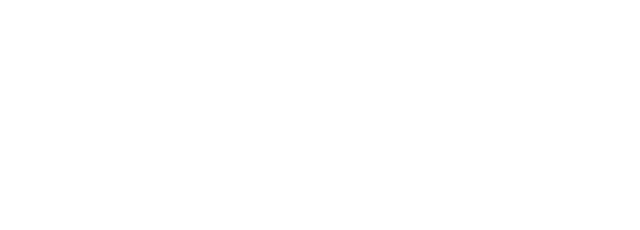
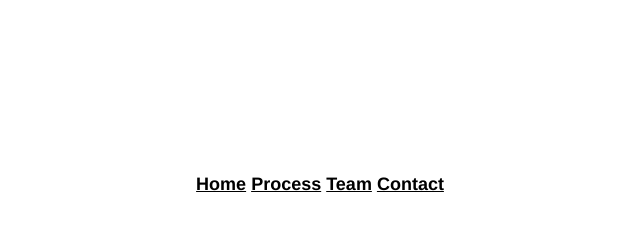
Before and after one commit to webRunner10810/BroadwayDesign, a plain HTML site: page index.html in a window 1280 px wide. Shown: the whole page, without its empty margins (320-960 px from the left). Drawn offline with Linux system fonts and the light colour scheme.

Commit message:
Added header links and stylesheet fixes

```diff
--- a/index.html
+++ b/index.html
@@ -5,5 +5,16 @@
   <link rel="stylesheet" type="text/css" href="./resources/styles.css"
 </head>
 <body>
+  <!--Top w/ banner -->
+  <header>
+    <h1>Broadway Design</h1>
+    <nav>
+      <a href="#home" target="_blank">Home</a>
+      <a href=" " target="_blank">Process</a>
+      <a href=" " target="_blank">Team</a>
+      <a href=" " target="_blank">Contact</a>
+    </nav>
+  </header>
+
 </body>
 </html>
--- a/resources/styles.css
+++ b/resources/styles.css
@@ -1,9 +1,14 @@
 body {
-  font-family: Helvetica;
+  font-family: Helvetica, sans-serif;
   font-size: 18px;
   font-weight: bold;
   background-color: : white;
   color: black;
+  text-align: center;
+}
+header {
+  background-image: image();
+
 }
 h1 {
   font-size: 70px;
@@ -14,12 +19,15 @@ h2 {
 }
 h3 {
   font-size: 23px;
-  background-image: image();
   color: white
+}
+a {
+  font-family: inherit;
+  font-size: 18px;
+  color: inherit;
 }
 p {
   font-size: 14px;
-
 }
 footer {
   text-align: left;
```
